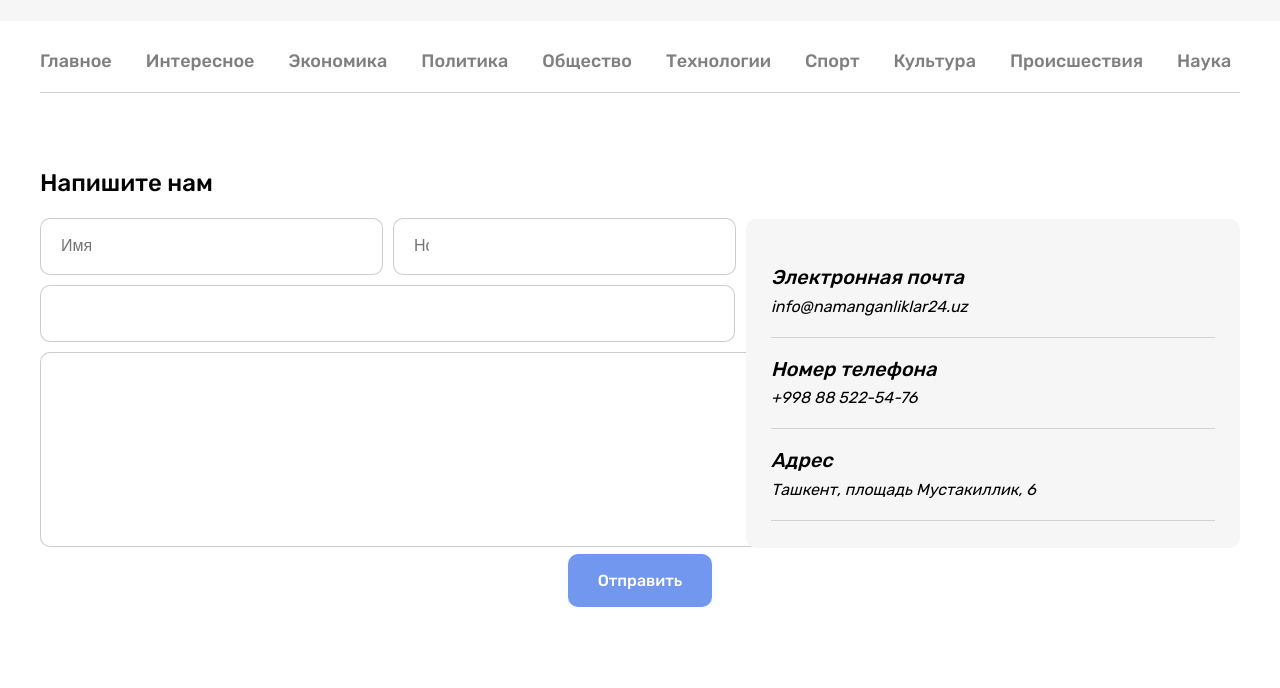
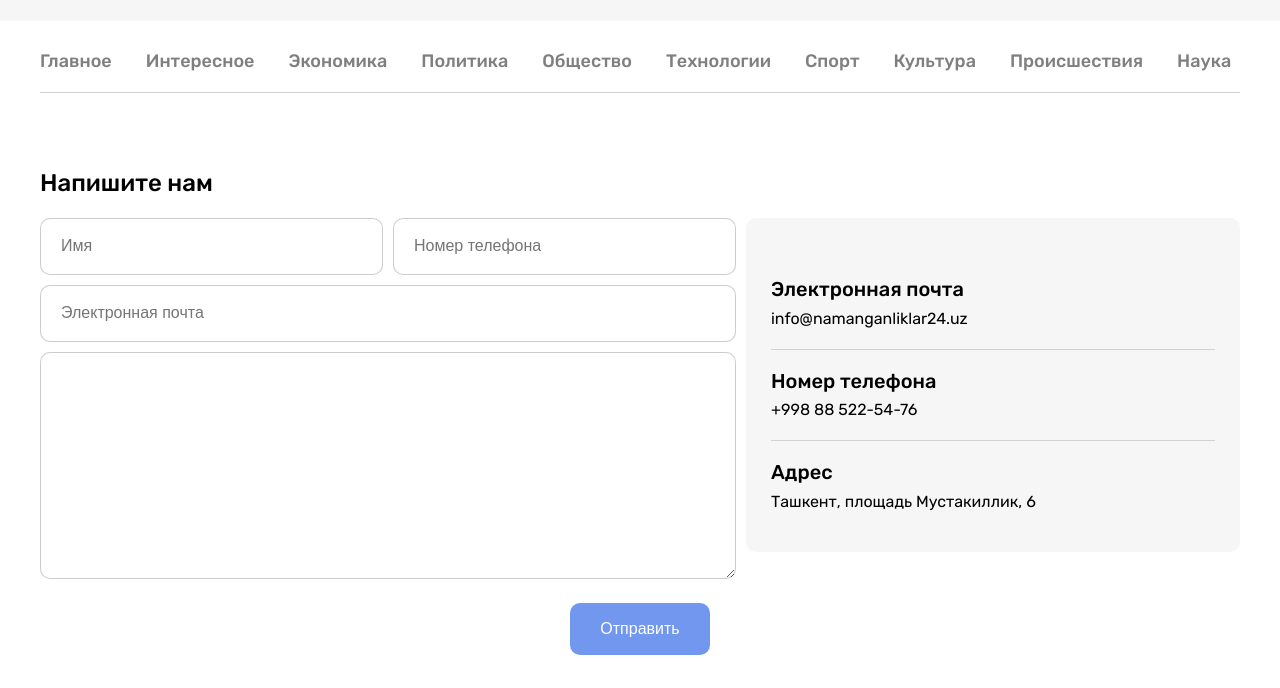
Before and after one commit to Asadbek-Erkinov/namanganliklar24-24, a plain HTML site: page contactindex.html in a window 1280 px wide. Shown: the part 110-798 px from the top of the page. Drawn offline with Linux system fonts and the light colour scheme.

Commit message:
initial commit

```diff
--- a/contactindex.html
+++ b/contactindex.html
@@ -95,20 +95,19 @@
             <form class="contact-form" method="POST" action="">
               <div class="input-box">
                 <div class="name-wrap">
-                  <input class="input-name" type="text" placeholder="Имя" required>
+                  <input class="input-name" type="text" placeholder="Имя">
                 </div>
                 <div class="number-wrap">
-                  <input class="input-number" type="number" placeholder="Номер телефона" required>
+                  <input class="input-number" type="number" placeholder="Номер телефона">
                 </div>
               </div>
 
               <div class="email-wrap">
-                <input class="input-email" type="email" placeholder="Электронная почта" required>
+                <input class="input-email" type="email" placeholder="Электронная почта">
               </div>
 
               <div class="text-wrap">
-                <textarea class="input-textt" cols="30" rows="10" placeholder="Текст"
-                required>
+                <textarea class="input-text-area" cols="30" rows="10" placeholder="Текст">
               </textarea>
             </div>
           </form>
@@ -129,7 +128,7 @@
                 </a>
               </li>
 
-              <li class="address-item">
+              <li class="address-itemm">
                 <h2 class="address-title">Адрес</h2>
                 <a class="address-link" href="#">
                   Ташкент, площадь Мустакиллик, 6
@@ -139,13 +138,12 @@
           </address>
         </div>
 
-        <div class="contact-link-wrap">
-          <a class="contact-link" href="#">
-            Отправить
-          </a>
-        </div>
+        <button class="button-contact-list" type="submit">
+          Отправить
+        </button>
 
-      </div>
+      </div >
+
     </div>
   </section>
 </main>
--- a/main.css
+++ b/main.css
@@ -686,7 +686,7 @@ img {
 
 }
 
-.input-name {
+/* .input-name {
   font-size: 16px;
   line-height: 18.96px;
   width: 343px;
@@ -702,7 +702,7 @@ img {
 .input-number {
   font-size: 16px;
   line-height: 18.96px;
-  width: 343px;
+  width: 284px;
   border-radius: 10px;
   border: 1px solid #00000033;
   padding-block: 18px;
@@ -745,7 +745,7 @@ img {
   display: flex;
   justify-content: space-between;
   align-items: center;
-}
+} */
 
 .address-list {
   width: 494px;
@@ -799,7 +799,9 @@ img {
   padding-left: 17px;
 }
 
-.contact-link {
+/* .contact-link {
+  display: inline-block;
+
   font-size: 16px;
   font-weight: 500;
   line-height: 18.96px;
@@ -810,12 +812,117 @@ img {
   border-radius: 10px;
   text-decoration-line: none;
   text-align: center;
-}
+} */
 
 .form-wrapper {
   margin-bottom: 20px;
 }
 
-.contact-link-wrap {
-  text-align: center;
+.button-contact-list {
+  display: flex;
+  margin-inline: auto;
+  color: #fff;
+  font-weight: 500;
+  padding: 17px 30px;
+  text-decoration-line: none;
+  border: none;
+  border-radius: 10px;
+  background-color: #7297EF;
+  font-size: 16px;
+
 }
+
+
+.name-wrap {
+
+}
+
+.input-name {
+  width: 343px;
+  padding-block: 18px;
+  padding-left: 20px;
+  border-radius: 10px;
+  border: 1px solid #00000033;
+  font-size: 16px;
+  line-height: 18.96px;
+  margin-right: 10px;
+}
+
+.number-wrap {
+
+}
+
+.input-number {
+  width: 343px;
+  font-size: 16px;
+  line-height: 18.96px;
+  padding-block: 18px;
+  padding-left: 20px;
+  border: 1px solid #00000033;
+  border-radius: 10px;
+
+}
+
+.input-box {
+  display: flex;
+  margin-bottom: 10px;
+
+}
+
+.email-wrap {
+  margin-bottom: 10px;
+}
+
+.input-email {
+  width: 696px;
+  border-radius: 10px;
+  border: 1px solid #00000033;
+  padding-block: 18px;
+  padding-left: 20px;
+  line-height: 18.96px;
+  font-size: 16px;
+
+}
+
+.text-wrap {
+
+}
+
+.input-text-area {
+  width: 696px;
+  border-radius: 10px;
+  border: 1px solid #00000033;
+  padding-block: 18px;
+  padding-left: 20px;
+  line-height: 18.96px;
+  font-size: 16px;
+
+}
+
+.form-wrapper {
+  display: flex;
+  justify-content: space-between;
+}
+
+.address-item {
+
+}
+
+.address-list {
+  padding-block: 40px;
+}
+
+.address-title {
+  font-size: 20px;
+  font-weight: 500;
+  line-height: 23.7px;
+  font-style: normal;
+
+}
+
+.address-link {
+  font-size: 16px;
+  line-height: 18.96px;
+  font-style: normal;
+
+}
```
Also changed, not shown: articleindex.html (+8 -10 lines), index.html (+13 -13 lines), interestingindex.html (+11 -14 lines).
